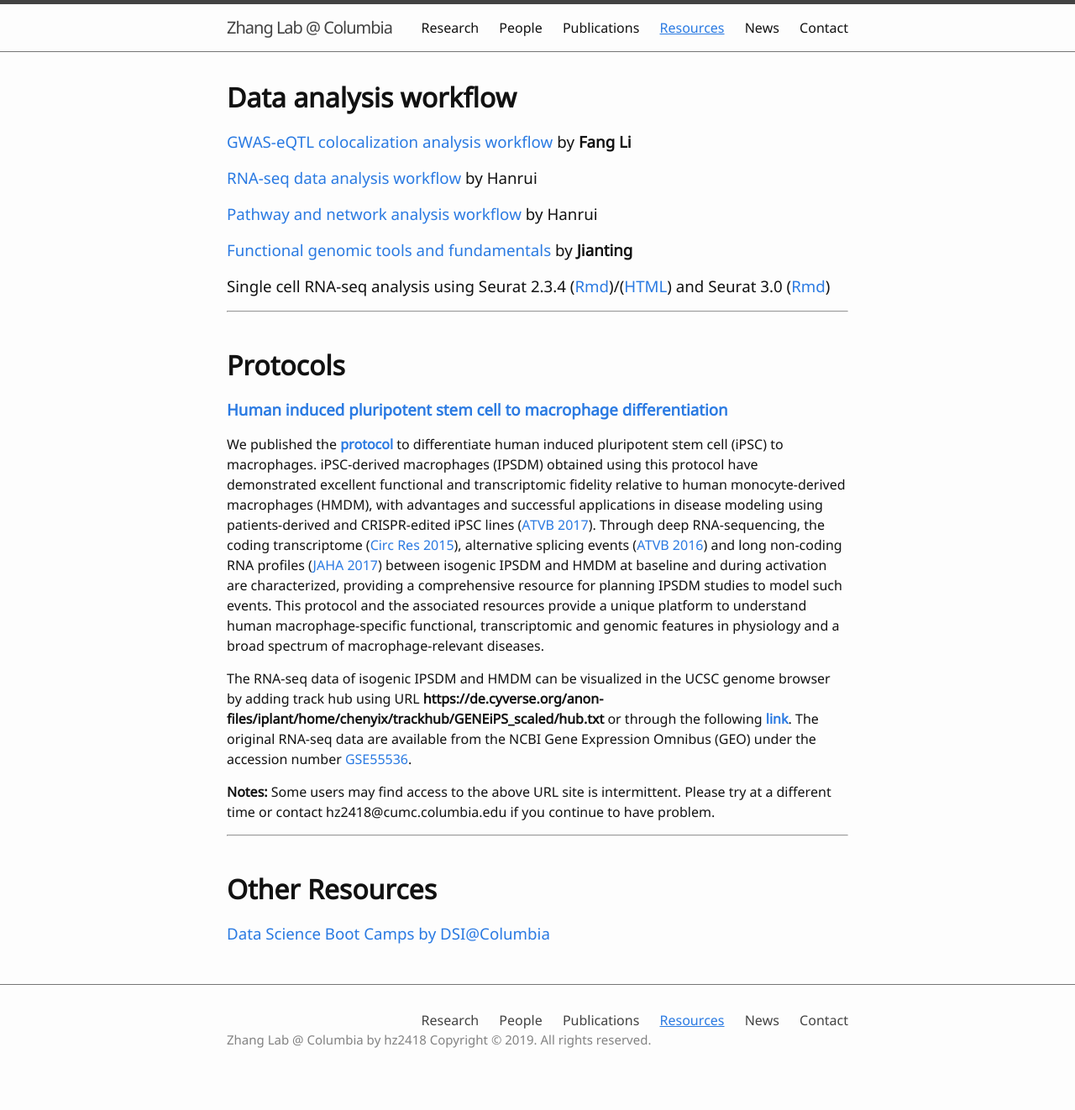
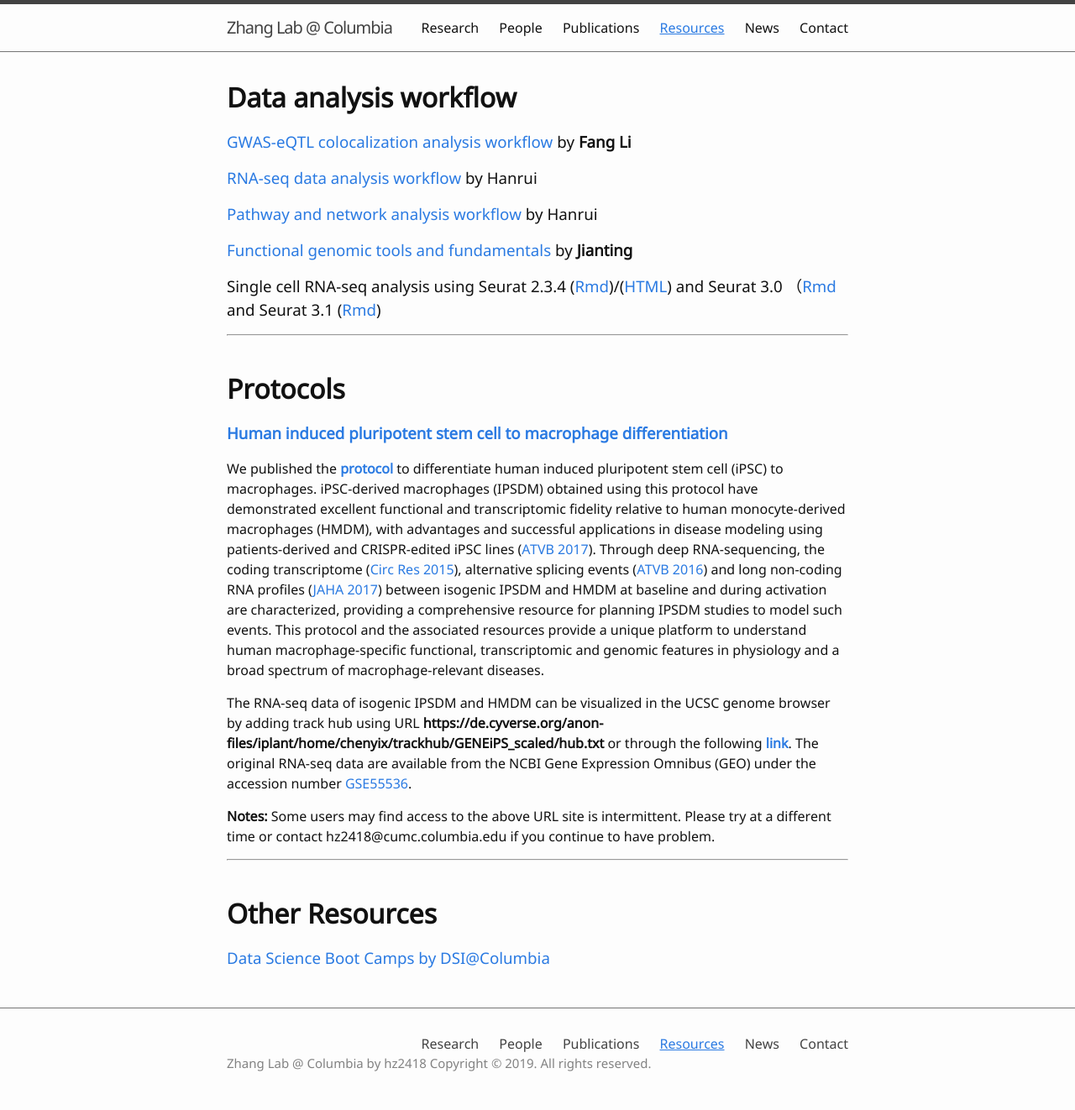
Before and after one commit to hanruizhang/zhanglab, a Jekyll site: the page built from 4_Resources.md, in a window 1280 px wide. Shown: the whole page at 84% size. Built offline with Jekyll 4.4.1, drawn with Linux system fonts in a browser that asks for light colours; before the commit the page ends 1294 px from its top, so only the background shows below that.

Commit message:
Update 4_Resources.md

```diff
--- a/4_Resources.md
+++ b/4_Resources.md
@@ -11,7 +11,7 @@
 ### [RNA-seq data analysis workflow](https://hanruizhang.github.io/RNAseq-analysis-workflow/) by Hanrui
 ### [Pathway and network analysis workflow](https://hanruizhang.github.io/Pathway-Network-Analysis/) by Hanrui
 ### [Functional genomic tools and fundamentals](https://hanruizhang.github.io/Functional-Genomic-Tools/Functional_Genomics_Tools.html) by **Jianting**
-### Single cell RNA-seq analysis using Seurat 2.3.4 ([Rmd](/file/scRNAseq_Tutorial_latest.Rmd))/([HTML](/file/scRNAseq_Tutorial_latest.html)) and Seurat 3.0 ([Rmd](/file/Shan_Seurat_PBMC_20191001.Rmd))
+### Single cell RNA-seq analysis using Seurat 2.3.4 ([Rmd](/file/scRNAseq_Tutorial_latest.Rmd))/([HTML](/file/scRNAseq_Tutorial_latest.html)) and Seurat 3.0 （[Rmd](/file/Zhang_Seurat_PBMC_20191001.Rmd) and Seurat 3.1 ([Rmd](/file/Shan_Seurat_PBMC_20191001.Rmd))
 
 ------
 &nbsp;
```
